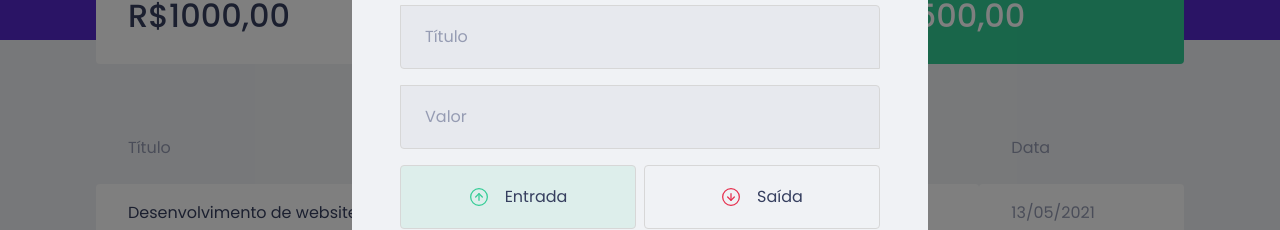
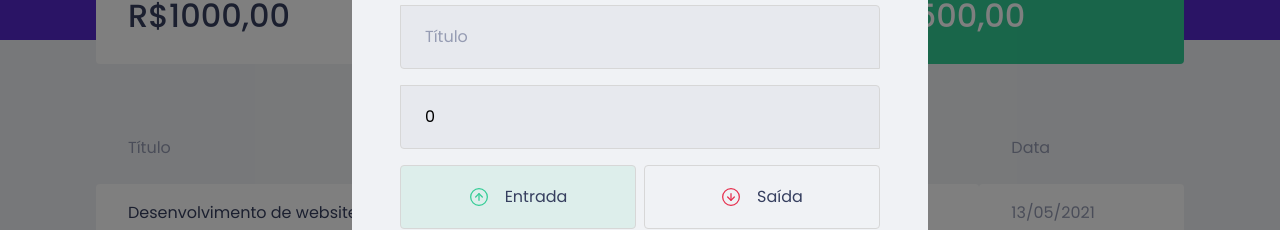
Before and after one commit to polyanetuag/moneymanager, a React (Create React App) app: page / in a window 1280 px wide. Both pictures are taken after a click on the button "Nova transação". Shown: the part 233-463 px from the top of the page. Built offline with nearby package versions, Linux system fonts and the light colour scheme; no server answers; what miragejs would draw is missing.

Commit message:
Salvando dados no formulário

```diff
--- a/src/components/NewTransactionModal/index.tsx
+++ b/src/components/NewTransactionModal/index.tsx
@@ -1,4 +1,4 @@
-import { useState } from 'react';
+import { FormEvent, useState } from 'react';
 import Modal from 'react-modal';
 import closeImg from '../../assets/close.svg';
 import incomeImg from '../../assets/income.svg';
@@ -11,7 +11,21 @@
 }
 
 export function NewTransactionModal({ isOpen, onRequestClose }: NewTransactionModalProps) {
+  const [title, setTitle] = useState('')
+  const [value, setValue] = useState(0)
+  const [category, setCategory] = useState('')
   const [type, setType] = useState('deposit');
+
+  function handleCreateNewTransaction(event: FormEvent) {
+    event.preventDefault();
+
+    console.log({
+      title,
+      value,
+      category,
+      type
+    })
+  }
 
   return (
     <Modal
@@ -26,16 +40,20 @@
             className="react-modal-close">
             <img src={closeImg} alt="Fechar modal" />
           </button>
-          <Container>
+          <Container onSubmit={handleCreateNewTransaction}>
             <h2>Cadastrar Transação</h2>
 
             <input
               placeholder="Título"
+              value={title}
+              onChange={event => setTitle(event.target.value)}
             />
 
             <input
               type="number"
               placeholder="Valor"
+              value={value}
+              onChange={event => setValue(Number(event.target.value))}
             />
 
             <TransactionTypeContainer>
@@ -62,6 +80,8 @@
 
             <input
               placeholder="Categoria"
+              value={category}
+              onChange={event => setCategory(event.target.value)}
             />
 
             <button type="submit">
```
